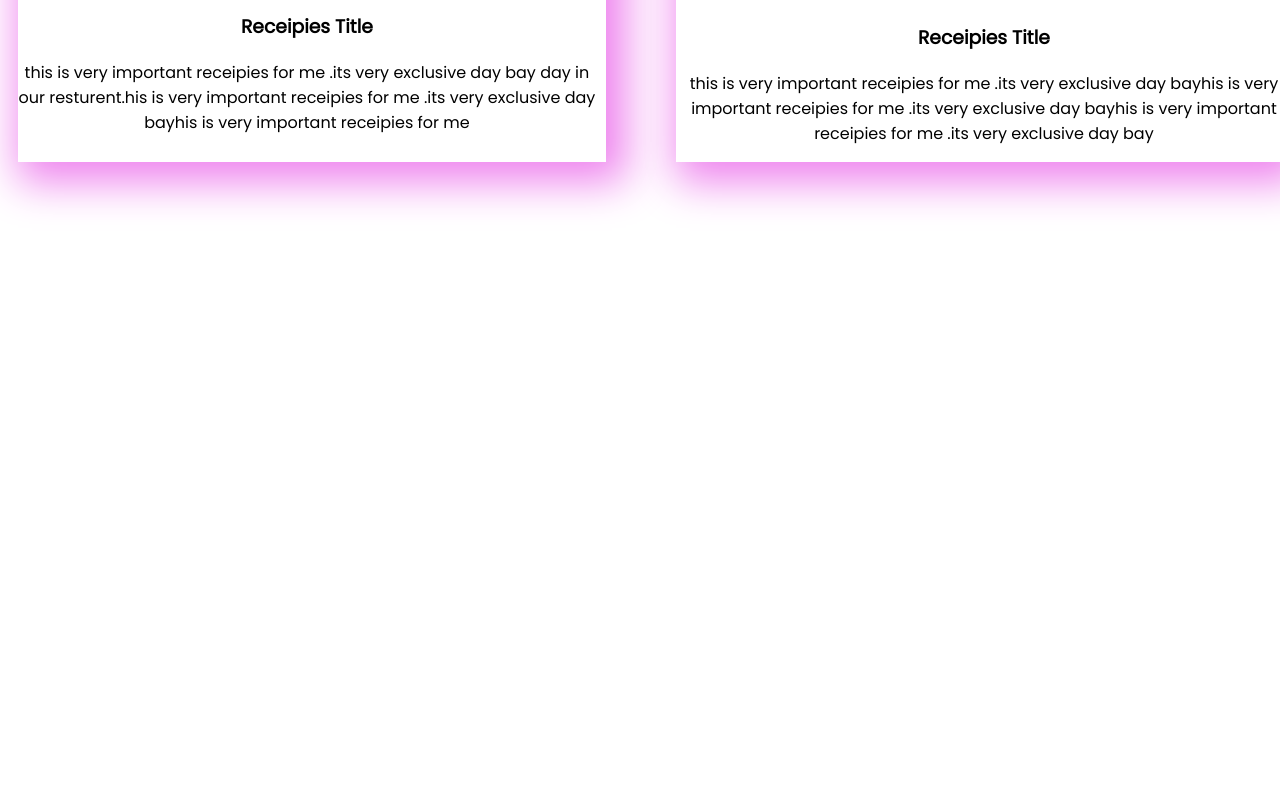
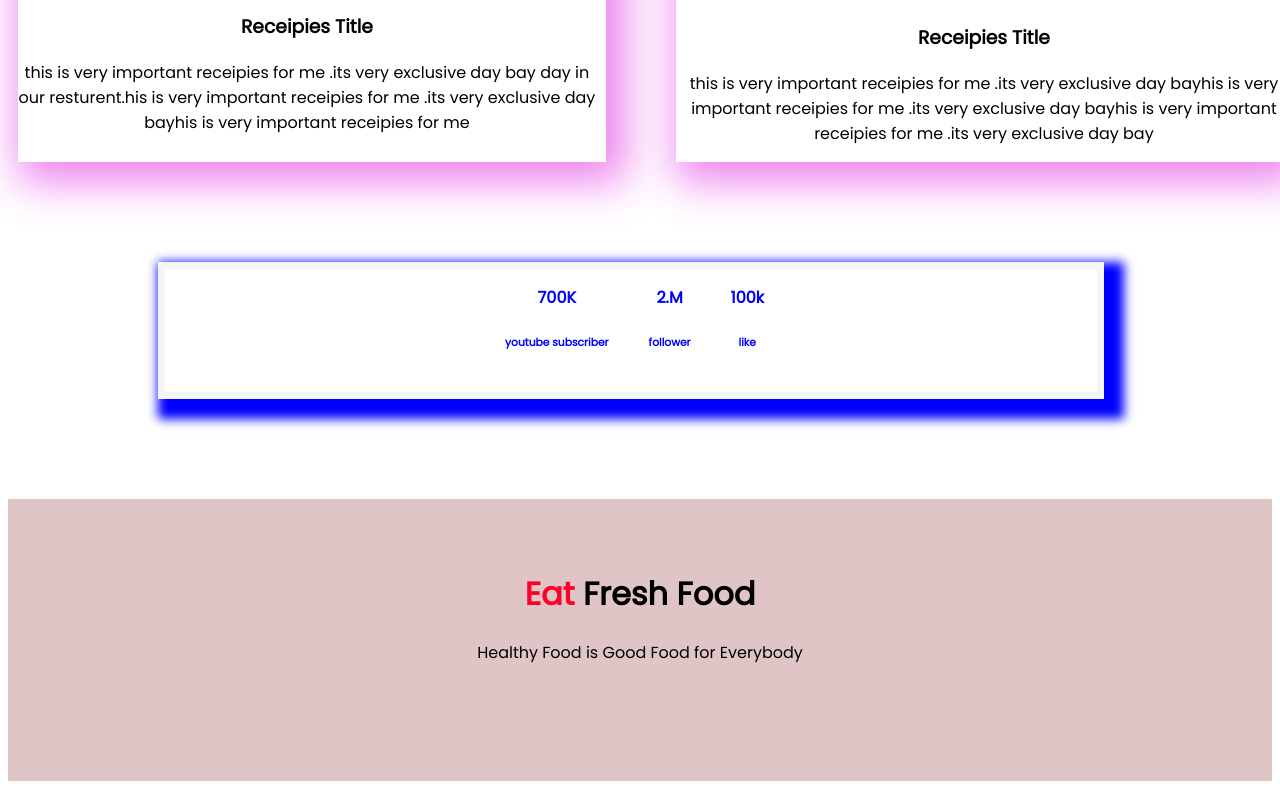
Before and after one commit to rakibahmed17/good-food, a plain HTML site: page index.html in a window 1280 px wide. Shown: the part 2189-2978 px from the top of the page. Before the commit the page ends 2459 px from the top, so only its background shows below. Drawn offline with Linux system fonts and the light colour scheme.

Commit message:
last commit

```diff
--- a/index.html
+++ b/index.html
@@ -75,6 +75,24 @@
           </p>
         </div>
       </section>
+      <div class="don">
+        <ul>
+          <strong>700K</strong>
+          <h6>youtube subscriber</h6>
+        </ul>
+        <ul>
+          <strong> 2.M</strong>
+          <h6>follower</h6>
+        </ul>
+        <ul>
+          <strong>100k</strong>
+          <h6>like</h6>
+        </ul>
+      </div>
     </section>
   </body>
+  <footer class="footer">
+    <h1><span class="skip"> Eat </span> Fresh Food</h1>
+    <p>Healthy Food is Good Food for Everybody</p>
+  </footer>
 </html>
--- a/style.css
+++ b/style.css
@@ -62,3 +62,23 @@ width: 80%;
 #rakib2{
    padding-right: 10px; margin-right: 20px;
 }
+.don{
+   color: blue;
+   display: flex;
+   text-align: center;
+   width: 50%;
+   padding-left: 300px;
+   background-color: ch;
+   margin-left: 150px;
+   border: 7px solid whitesmoke;
+   box-shadow: 10px 10px 10px 10px;
+
+}
+.footer{
+   margin-top: 100PX;
+   text-align: center;
+   margin-top: 100px;
+   background-color: rgb(223, 197, 197);
+   padding-bottom: 100px;
+   padding-top: 50px;
+}
```
